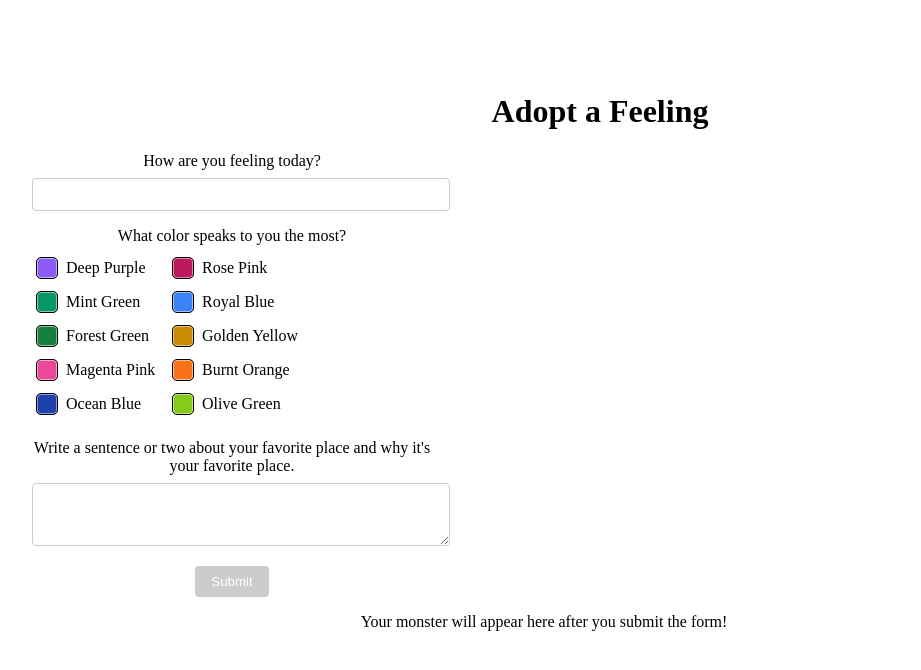
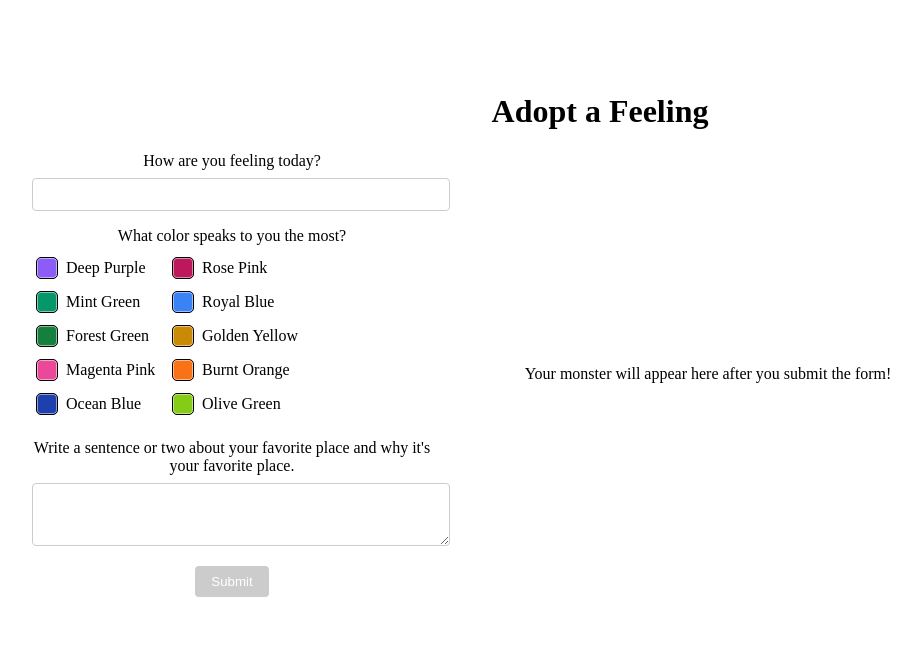
Before and after one commit to internette/ctrl-alt-live, a React (Vite) app in the folder adopt-a-feeling/: page / in a window 1280 px wide. Shown: the top 670 px of the page, without its empty margins (40-961 px from the left). Built offline with nearby package versions, Linux system fonts and the light colour scheme; no server answers.

Commit message:
Styled Monster Area

```diff
--- a/adopt-a-feeling/src/App.css
+++ b/adopt-a-feeling/src/App.css
@@ -11,6 +11,7 @@
 }
 main {
   width: 80vw;
+  display: flex;
 }
 
 .logo {
--- /dev/null
+++ b/adopt-a-feeling/src/components/monsterArea/MonsterArea.module.scss
@@ -0,0 +1,17 @@
+.monsterPen {
+    padding: 1.25rem;
+    display: flex;
+    align-items: center;
+    justify-content: center;
+    text-align: center;
+    width: 100%;
+    @media screen and (min-width: 768px) {
+        width: 50%;
+    }
+    img {
+        max-width: 100%;
+        height: auto;
+        display: block;
+        margin: 0 auto;
+    }
+}
--- a/adopt-a-feeling/src/components/monsterArea/MonsterArea.tsx
+++ b/adopt-a-feeling/src/components/monsterArea/MonsterArea.tsx
@@ -1,4 +1,6 @@
 import React from 'react';
+import cs from 'classnames';
+import styles from './MonsterArea.module.scss';
 
 interface MonsterAreaProps {
   monster: string;
@@ -6,9 +8,9 @@ interface MonsterAreaProps {
 
 const MonsterArea: React.FC<MonsterAreaProps> = ({ monster }) => {
   return (
-    <div id="monster-pen">
+    <div className={cs(styles.monsterPen)}>
       {monster ? (
-        <img src={monster} alt="Generated Monster" style={{ maxWidth: '100%', height: 'auto' }} />
+        <img src={monster} alt="Generated Monster. " style={{ maxWidth: '100%', height: 'auto' }} />
       ) : (
         <p>Your monster will appear here after you submit the form!</p>
       )}
```
